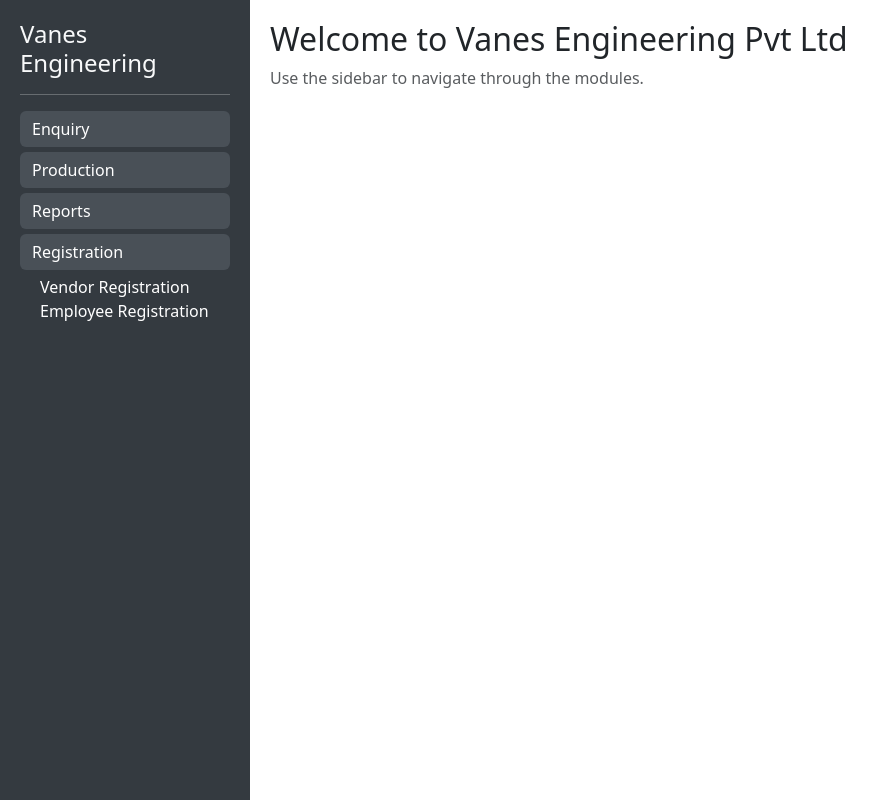
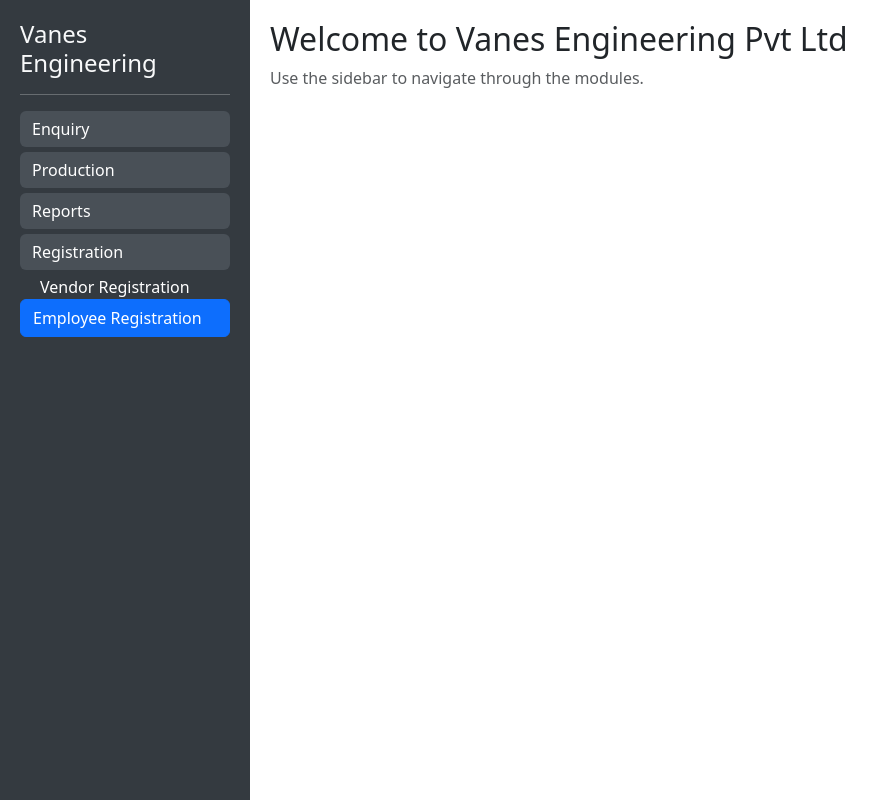
Before and after one commit to dudetech-web/Vanesengineering.com, a Flask app: page /dashboard in a window 1280 px wide, after a click on "Registration". Shown: the whole page, without its empty margins (0-888 px from the left). Run offline with Flask 3, Linux system fonts and the light colour scheme.

Commit message:
Update dashboard.html

```diff
--- a/templates/dashboard.html
+++ b/templates/dashboard.html
@@ -90,7 +90,7 @@
         </button>
         <div class="collapse" id="registrationMenu">
             <a href="{{ url_for('register_vendor') }}" class="nav-link">Vendor Registration</a>
-            <a href="#" class="nav-link disabled">Employee Registration</a>
+            <a href="{{ url_for('employee_registration') }}" class="btn btn-primary">Employee Registration</a>
         </div>
     </div>
 
```
